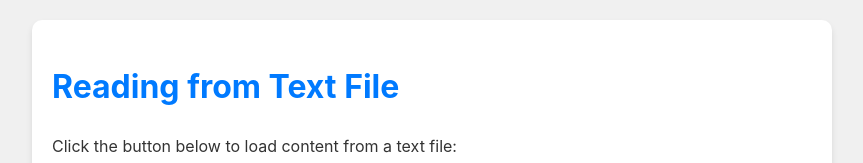
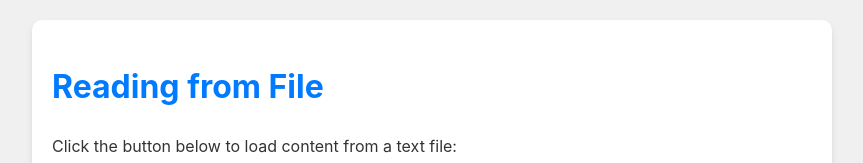
Before and after one commit to rkus860/rkus, a plain HTML site: page index.html in a window 1280 px wide. Shown: the top 163 px of the page, without its empty margins (208-1071 px from the left). Drawn offline with Linux system fonts and the light colour scheme.

Commit message:
Commit from script

```diff
--- a/index.html
+++ b/index.html
@@ -3,7 +3,7 @@
 <head>
     <meta charset="UTF-8">
     <meta name="viewport" content="width=device-width, initial-scale=1.0">
-    <title>Reading from Text File</title>
+    <title>Reading from File</title>
     <style>
         body {
             font-family: -apple-system, BlinkMacSystemFont, 'Segoe UI', 'Roboto', 'Helvetica', 'Arial', sans-serif;
@@ -43,7 +43,7 @@
 </head>
 <body>
     <div class="container">
-        <h1>Reading from Text File</h1>
+        <h1>Reading from File</h1>
         <p>Click the button below to load content from a text file:</p>
         <button id="loadButton">Load Content</button>
         <div id="content"></div>
```
Also changed, not shown: content.txt.
